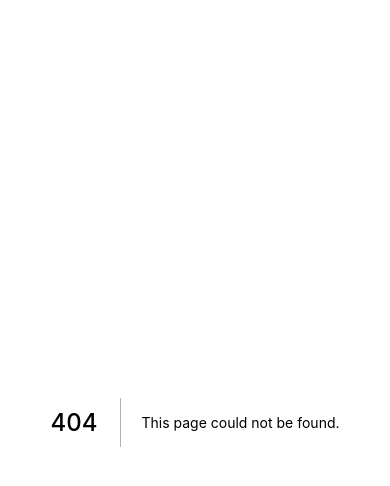
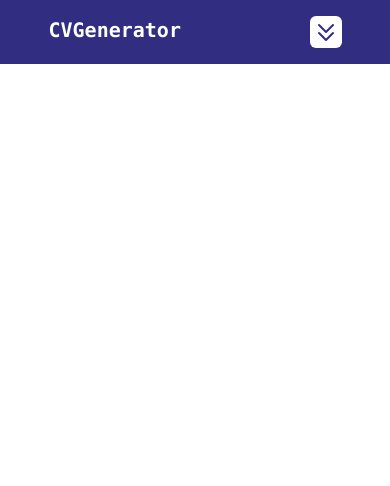
Before and after one commit to mrsaifullah52/cvgenerator, a Next.js app: page /components/header in a window 390 px wide. Before the commit this address had no page. Shown: the top 486 px of the page. Built offline with nearby package versions, Linux system fonts and the light colour scheme.

Commit message:
Navbar Responsive added

```diff
--- a/pages/_app.js
+++ b/pages/_app.js
@@ -1,4 +1,4 @@
-import 'tailwindcss/tailwind.css';
+import '../styles/global.css';
 
 function MyApp({Component, pageProps}){
   return<Component {...pageProps}/>;
--- /dev/null
+++ b/pages/components/header.jsx
@@ -0,0 +1,69 @@
+import Link from 'next/link';
+
+const Header =()=>{
+
+  const toggle=()=>{
+    const menu=document.getElementById("res-menu");
+    if(menu.style.display=="block"){
+      menu.style.display="none"
+    }else{
+      menu.style.display="block"
+    }
+  }
+
+  const navlinks=[
+    {name: "Home", url:"/"},
+    {name: "Resumes", url:"/resumes"},
+    {name: "Contact", url:"/contact"},
+    {name: "About", url:"/about"},
+  ];
+
+  return(<>
+    <header className="bg-indigo-900">
+      <div className="mycontainer flex flex-row justify-between relative">
+        <div className="flex flex-col md:flex-row lg:flex-row items-center">
+          <a to="/" className="text-white font-mono font-black text-xl md:4xl">CVGenerator</a>
+
+          <nav className="hidden bg-indigo-900 md:ml-16 md:block lg:block">
+            <ul className="flex flex-col md:flex-row lg:flex-row items-center">
+              {
+                navlinks.map((links, key)=>{
+                  return <List props={links} key={key}/>
+                })
+              }
+            </ul>
+          </nav>
+        </div>
+
+        {/* responsive navbar */}
+        <nav className="absolute top-16 left-0 w-max hidden" id="res-menu">
+          <ul className="flex flex-col items-center justify-between">
+            {
+              navlinks.map((links, key)=>{
+                return <List props={links} key={key}/>
+              })
+            }
+          </ul>
+        </nav>
+
+        <button onClick={toggle} className="block md:hidden lg:hidden bg-white rounded-md p-1 h-8">
+          <svg xmlns="http://www.w3.org/2000/svg" className="h-6 w-6 bg-transparent text-indigo-900" fill="none" viewBox="0 0 24 24" stroke="currentColor">
+            <path strokeLinecap="round" strokeLinejoin="round" strokeWidth={2} d="M19 13l-7 7-7-7m14-8l-7 7-7-7" />
+          </svg>
+        </button>
+
+      </div>
+    </header>
+  </>);
+}
+
+const List=({props})=>{
+  return<li className="bg-indigo-900">
+    <Link href={props.url}>
+      <a className="text-white font-medium mx-1 px-4 py-2 hover:bg-indigo-500
+                    transition ease-in-out duration-700 rounded-md">{props.name}</a>
+    </Link>
+  </li>
+}
+
+export default Header;
--- a/pages/index.js
+++ /dev/null
@@ -1,5 +0,0 @@
-function index() {
-  return <div className="bg-indigo-300">Welcome to World!</div>
-}
-
-export default index
--- /dev/null
+++ b/pages/index.jsx
@@ -0,0 +1,11 @@
+import Header from "./components/header"
+import Jumbotrun from "./components/jumbotrun"
+
+function index() {
+  return<>
+    <Header/>
+    <Jumbotrun/>
+  </>
+}
+
+export default index
--- /dev/null
+++ b/styles/global.css
@@ -0,0 +1,6 @@
+@tailwind base;
+@tailwind components;
+  .mycontainer{
+    @apply w-5/6 mx-auto p-4
+  }
+@tailwind utilities;
--- a/tailwind.config.js
+++ b/tailwind.config.js
@@ -2,7 +2,9 @@ module.exports = {
   purge: ['./pages/**/*.{js,ts,jsx,tsx}', './components/**/*.{js,ts,jsx,tsx}'],
   darkMode: false, // or 'media' or 'class'
   theme: {
-    extend: {},
+    extend: {
+
+    },
   },
   variants: {
     extend: {},
```
Also changed, not shown: pages/about.jsx (added), pages/components/jumbotrun.jsx (added), pages/components/resnavbar.jsx (added), pages/contact.jsx (added), pages/resumes.jsx (added).
